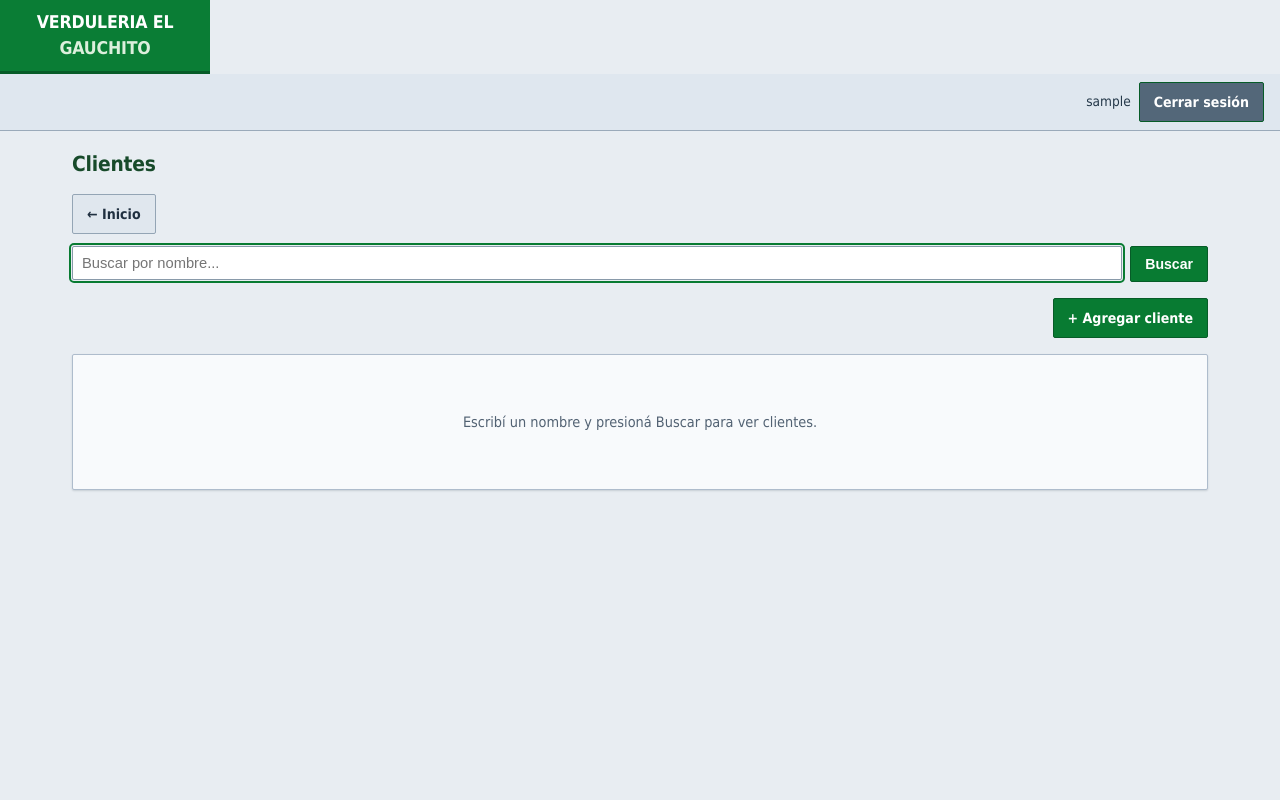
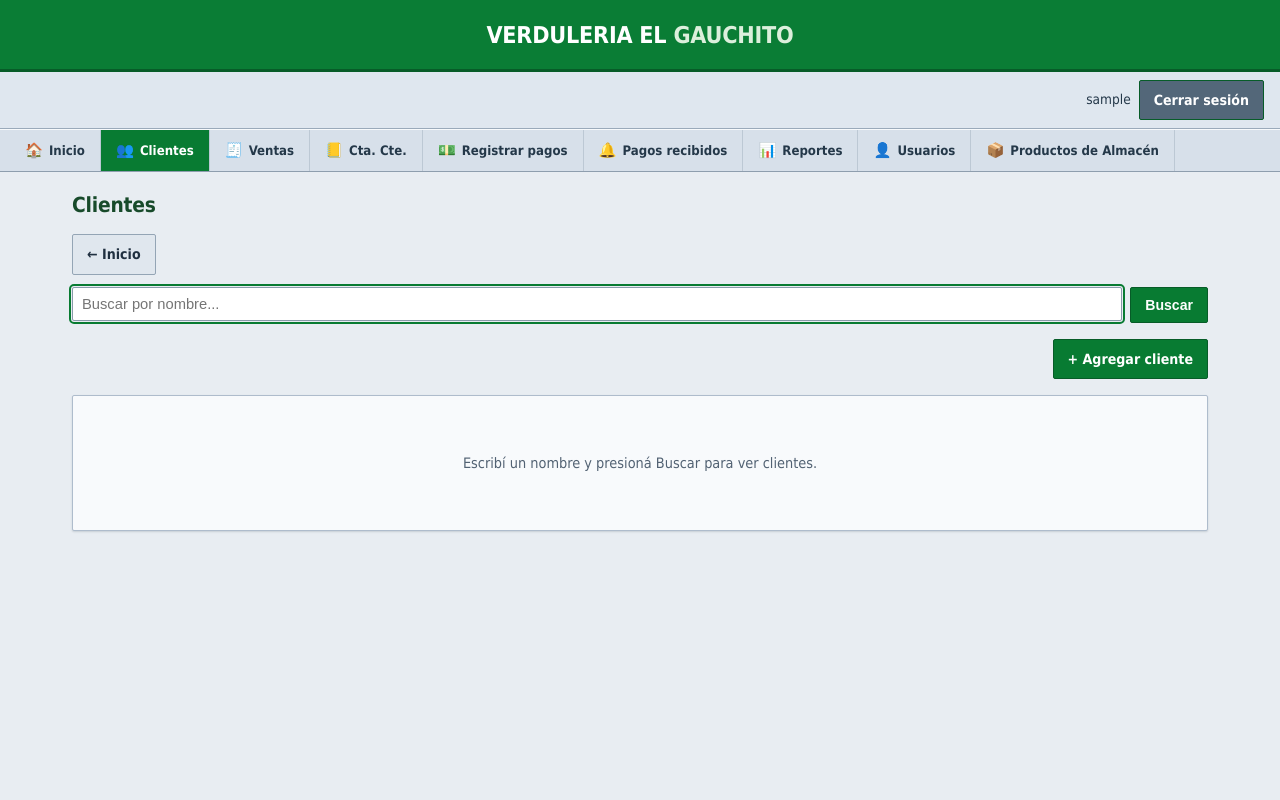
Before and after one commit to fernandochiappero-ui/ventasapp-flask, a Flask app: page /clientes in a window 1280 px wide. Run offline with Flask 3, Linux system fonts and the light colour scheme; the visitor is signed in with stand-in values (Sample User, id 1); data that the repository does not hold is empty.

Commit message:
modifique posicio de barra

```diff
--- a/static/css/style.css
+++ b/static/css/style.css
@@ -552,52 +552,67 @@ table.reporte td.num, table.reporte th.num { text-align: right; }
   font-size: 0.9rem;
 }
 
-/* ---------- Pantallas grandes (PC): sidebar en vez de tabs ---------- */
+/* ---------- Pantallas grandes (PC) ---------- */
 
 @media (min-width: 860px) {
-  .app { flex-direction: row; }
+  .app {
+    flex-direction: column;
+  }
 
   .brand-banner {
-    width: 210px;
+    width: 100%;
     min-height: 72px;
     display: flex;
     align-items: center;
     justify-content: center;
     position: sticky;
     top: 0;
-    left: 0;
     z-index: 30;
+  }
+
+  .brand-banner .marca {
+    font-size: 1.45rem;
+  }
+
+  header.topbar {
+    position: sticky;
+    top: 72px;
+    z-index: 20;
+    padding: 10px 18px;
   }
 
   nav.tabs {
     position: sticky;
-    top: 72px;
+    top: 120px;
     left: 0;
     bottom: auto;
-    width: 210px;
-    height: calc(100vh - 72px);
-    flex-direction: column;
-    border-top: none;
-    border-right: 1px solid var(--linea);
-    padding: 18px 10px;
+    width: 100%;
+    height: auto;
+    flex-direction: row;
+    flex-wrap: wrap;
+    border-top: 1px solid #9aaaba;
+    border-bottom: 1px solid #8e9eae;
+    padding: 0 10px;
+    background: #d7e0ea;
+    display: flex;
   }
+
   nav.tabs a {
-    text-align: left;
-    display: flex;
+    text-align: center;
+    display: inline-flex;
     align-items: center;
-    gap: 10px;
-    padding: 10px 10px;
-    border-top: none;
-    border-left: 2px solid transparent;
-    border-radius: 8px;
-    font-size: 0.9rem;
+    justify-content: center;
+    gap: 8px;
+    padding: 10px 15px;
+    border-right: 1px solid #bcc8d4;
+    border-radius: 0;
+    font-size: 0.82rem;
   }
-  nav.tabs a .icono { display: inline; margin: 0; font-size: 1rem; }
-  nav.tabs a.activo { border-left-color: var(--verde); background: var(--verde-suave); }
 
-  .contenido-principal { flex: 1; min-width: 0; }
+  nav.tabs a .icono { display: inline; margin: 0; font-size: 0.9rem; }
+  nav.tabs a.activo { background: var(--verde); color: #fff; border: 0; }
 
-  header.topbar { display: none; }
+  .contenido-principal { width: 100%; min-width: 0; }
 
   main {
     max-width: 900px;
```
Also changed, not shown: other parts of static/css/style.css (+19 -7 lines).
